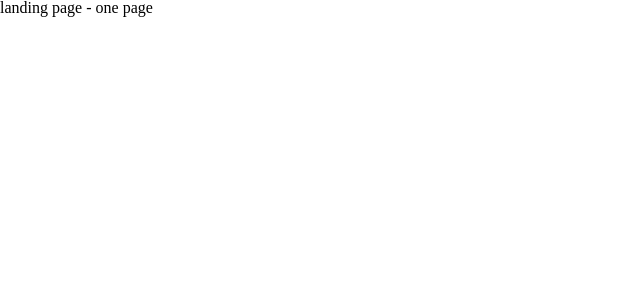
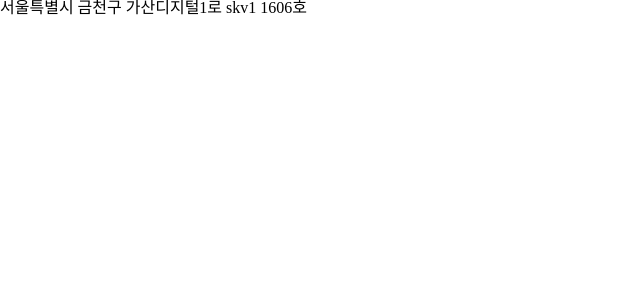
Before and after one commit to njina/landing-page, a Next.js app: page / in a window 1280 px wide. Shown: the top 300 px of the page, without its empty margins (0-640 px from the left). Built offline with nearby package versions, Linux system fonts and the light colour scheme.

Commit message:
modify footer

```diff
--- a/pages/index.js
+++ b/pages/index.js
@@ -3,5 +3,14 @@ import Link from "next/link";
 import styles from "../styles/Home.module.css";
 
 export default function Home() {
-  return <div>landing page - one page</div>;
+  return (
+    <>
+      <Head>
+        <title>landing page</title>
+      </Head>
+      <footer>
+        <p>서울특별시 금천구 가산디지털1로 skv1 1606호</p>
+      </footer>
+    </>
+  );
 }
```
